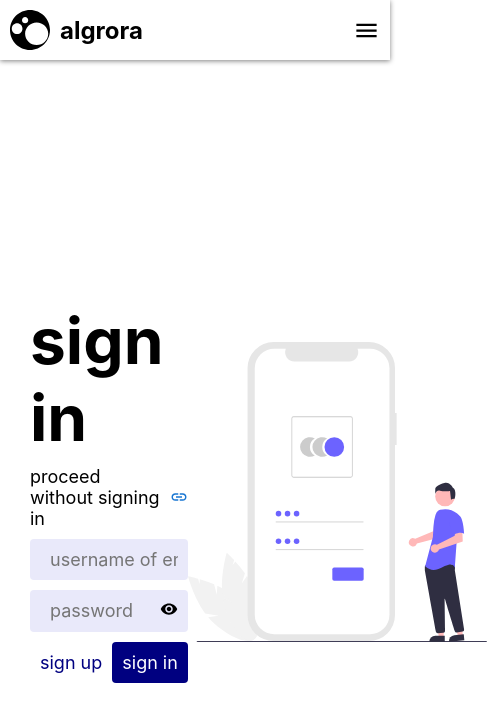
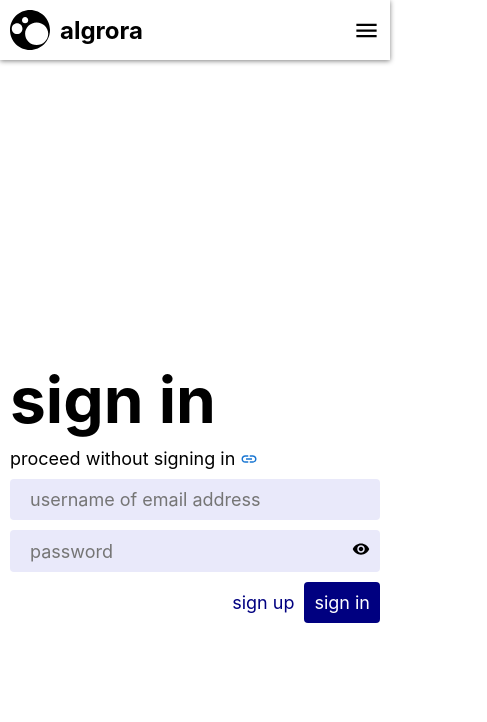
Before and after one commit to crazycodestar/algrora-v1, a React (Create React App) app in the folder client/: page /signIn in a window 390 px wide. Shown: the top 722 px of the page, 487 px wide, since content can reach past the window. Built offline with nearby package versions, Linux system fonts and the light colour scheme.

Commit message:
furnished mvp

```diff
--- a/client/src/components/NavigationBar.jsx
+++ b/client/src/components/NavigationBar.jsx
@@ -227,7 +227,10 @@ export default function NavigationBar({ onClick }) {
 								)}
 							</div>
 						) : (
-							<div onClick={() => handleOption("signIn")}>
+							<div
+								className="sign-in-button"
+								onClick={() => handleOption("signIn")}
+							>
 								<p>sign in</p>
 							</div>
 						)}
--- a/client/src/components/styles/navigationBar/navigationBar.css
+++ b/client/src/components/styles/navigationBar/navigationBar.css
@@ -161,6 +161,12 @@
   .navigationBar-container .dropdown-container > div .account-container svg {
     margin-left: auto;
   }
+}
+
+.navigationBar-container .dropdown-container > div .account-container .sign-in-button {
+  -webkit-box-sizing: border-box;
+          box-sizing: border-box;
+  width: 100%;
 }
 
 .navigationBar-container .dropdown-container > div .account-container .details {
--- a/client/src/components/styles/navigationBar/navigationBar.scss
+++ b/client/src/components/styles/navigationBar/navigationBar.scss
@@ -98,6 +98,10 @@
 					svg {
 						margin-left: auto;
 					}
+				}
+				.sign-in-button {
+					box-sizing: border-box;
+					width: 100%;
 				}
 				.details {
 					position: relative;
--- a/client/src/screens/styles/signInScreen/signInScreen.css
+++ b/client/src/screens/styles/signInScreen/signInScreen.css
@@ -22,7 +22,7 @@
   }
 }
 
-@media (max-width: 320px) {
+@media (max-width: 480px) {
   .signInScreen-wrapper {
     padding: 0 10px;
   }
@@ -53,7 +53,7 @@
   }
 }
 
-@media (max-width: 320px) {
+@media (max-width: 480px) {
   .signInScreen-wrapper .sign-section {
     width: 100%;
   }
@@ -108,7 +108,7 @@
   }
 }
 
-@media (max-width: 320px) {
+@media (max-width: 480px) {
   .signInScreen-wrapper .style-image {
     display: none;
   }
--- a/client/src/screens/styles/signInScreen/signInScreen.scss
+++ b/client/src/screens/styles/signInScreen/signInScreen.scss
@@ -1,6 +1,11 @@
 @mixin respond($breakpoint) {
 	@if ($breakpoint == medium) {
 		@media (max-width: 768px) {
+			@content;
+		}
+	}
+	@if ($breakpoint == marginError) {
+		@media (max-width: 480px) {
 			@content;
 		}
 	}
@@ -22,7 +27,7 @@
 	@include respond(medium) {
 		padding: 0 30px;
 	}
-	@include respond(small) {
+	@include respond(marginError) {
 		padding: 0 10px;
 	}
 
@@ -36,7 +41,7 @@
 		@include respond(medium) {
 			width: 60%;
 		}
-		@include respond(small) {
+		@include respond(marginError) {
 			width: 100%;
 		}
 		.proceedWithoutSigning {
@@ -69,7 +74,7 @@
 			width: 300px;
 			height: 300px;
 		}
-		@include respond(small) {
+		@include respond(marginError) {
 			display: none;
 		}
 	}
```
Also changed, not shown: 2 other files (tests, documents, lock files or other folders).
